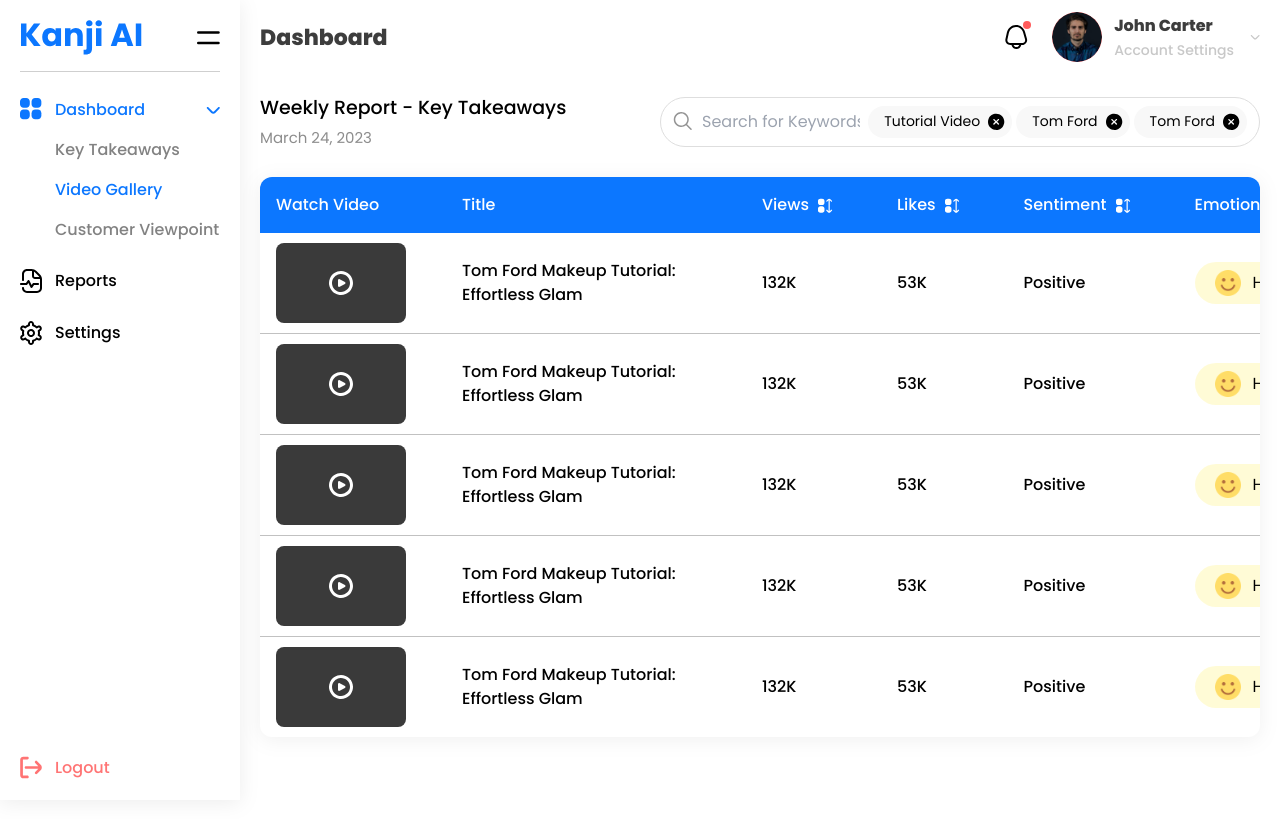
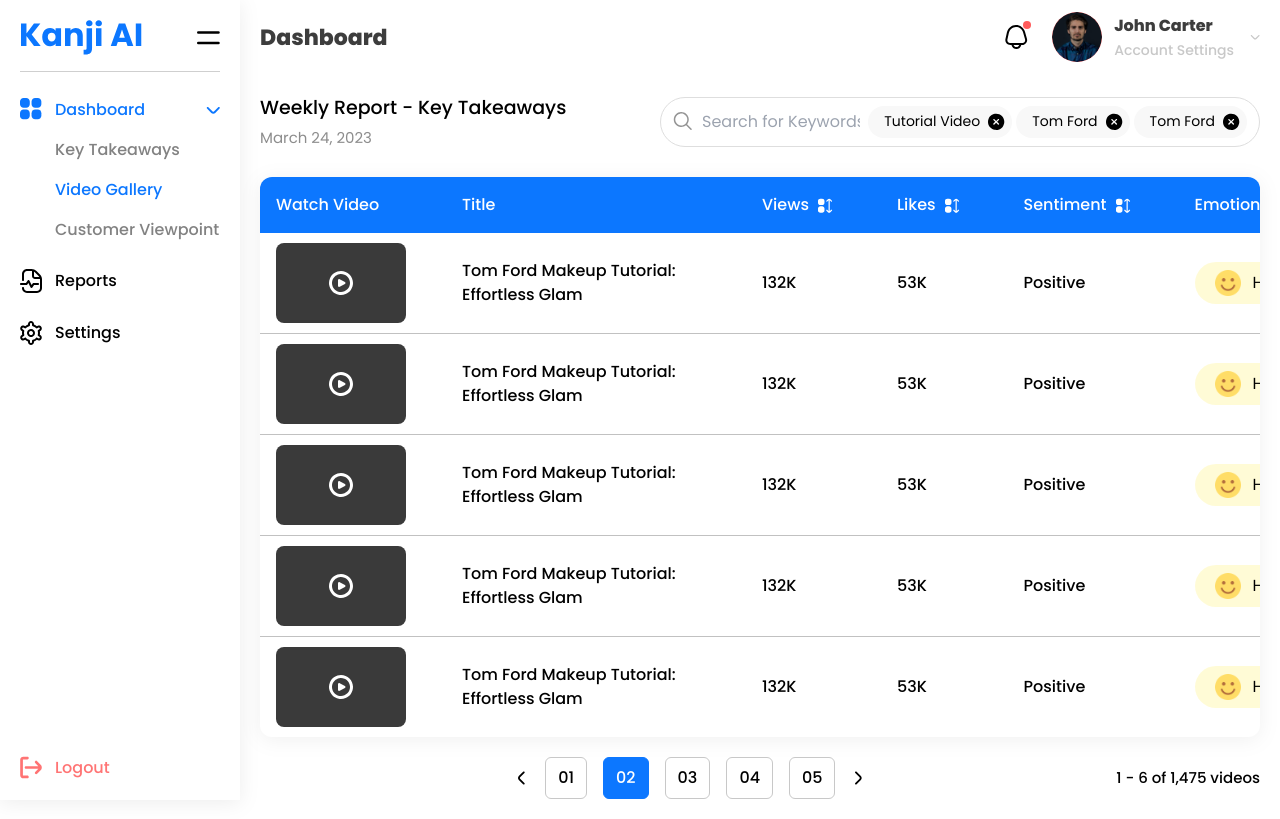
Before and after one commit to sulaimanwebdev/Kanji-AI, a React (Create React App) app: page /dashboard/video-gallery in a window 1280 px wide. Built offline with nearby package versions, Linux system fonts and the light colour scheme.

Commit message:
pagination added

```diff
--- a/src/components/VideoTable.js
+++ b/src/components/VideoTable.js
@@ -489,6 +489,23 @@
     </tbody>
         </table>
       </div>
+
+      <div className="flex items-center justify-center sm:justify-between flex-col-reverse sm:flex-row gap-3 mt-5">
+        <div className="hidden lg3:flex opacity-0 invisible">.</div>
+        <div className="flex items-center justify-center gap-3">
+          <button className="hidden sm3:flex p-2"><svg width="8" height="14" viewBox="0 0 8 14" fill="none" xmlns="http://www.w3.org/2000/svg"><path d="M7.4183 13.266C7.50592 13.1793 7.57548 13.076 7.62295 12.9622C7.67041 12.8484 7.69486 12.7263 7.69486 12.603C7.69486 12.4797 7.67041 12.3576 7.62295 12.2438C7.57548 12.13 7.50592 12.0268 7.4183 11.94L3.1423 7.66602C3.05468 7.57926 2.98513 7.476 2.93766 7.3622C2.89019 7.2484 2.86575 7.12632 2.86575 7.00302C2.86575 6.87971 2.89019 6.75763 2.93766 6.64383C2.98513 6.53003 3.05468 6.42677 3.1423 6.34001L7.4183 2.06602C7.59454 1.89137 7.69418 1.65387 7.6953 1.40576C7.69643 1.15765 7.59895 0.919252 7.4243 0.743015C7.24966 0.566779 7.01215 0.467138 6.76404 0.466013C6.51593 0.464888 6.27754 0.56237 6.1013 0.737015L1.8163 5.02202C1.29175 5.54704 0.997098 6.25885 0.997098 7.00102C0.997098 7.74318 1.29175 8.45499 1.8163 8.98002L6.1013 13.266C6.27617 13.4402 6.51296 13.5381 6.7598 13.5381C7.00664 13.5381 7.24343 13.4402 7.4183 13.266Z" fill="black"/></svg></button>
+          <div className="flex items-center gap-2 sm3:gap-4">
+            <button className="px-3 py-2 font-[500] bg-white rounded-md border-solid border border-[#C8C8C8]">01</button>
+            <button className="px-3 py-2 font-[500] bg-main text-white transition hover:bg-main-hover hover:border-main-hover rounded-md border-solid border border-main">02</button>
+            <button className="px-3 py-2 font-[500] bg-white rounded-md border-solid border border-[#C8C8C8]">03</button>
+            <button className="px-3 py-2 font-[500] bg-white rounded-md border-solid border border-[#C8C8C8]">04</button>
+            <button className="px-3 py-2 font-[500] bg-white rounded-md border-solid border border-[#C8C8C8]">05</button>
+
+          </div>
+          <button className="hidden sm3:flex p-2"><svg width="7" height="14" viewBox="0 0 7 14" fill="none" xmlns="http://www.w3.org/2000/svg"><path d="M0.27611 13.265C0.18861 13.1782 0.119161 13.0749 0.0717683 12.9611C0.0243754 12.8473 -2.47955e-05 12.7253 -2.47955e-05 12.602C-2.47955e-05 12.4787 0.0243754 12.3567 0.0717683 12.2429C0.119161 12.1291 0.18861 12.0258 0.27611 11.939L4.55111 7.66501C4.63861 7.57819 4.70806 7.4749 4.75545 7.36111C4.80284 7.24732 4.82724 7.12528 4.82724 7.00201C4.82724 6.87875 4.80284 6.7567 4.75545 6.64291C4.70806 6.52912 4.63861 6.42583 4.55111 6.33901L0.27611 2.06501C0.0998735 1.8901 0.000338078 1.65234 -0.000599384 1.40405C-0.00153685 1.15575 0.0962 0.917247 0.27111 0.74101C0.44602 0.564774 0.683776 0.465239 0.932075 0.464301C1.18037 0.463363 1.41887 0.5611 1.59511 0.73601L5.87611 5.02101C6.40066 5.54604 6.69531 6.25784 6.69531 7.00001C6.69531 7.74218 6.40066 8.45398 5.87611 8.97901L1.59511 13.265C1.42016 13.4398 1.18294 13.538 0.93561 13.538C0.688276 13.538 0.451062 13.4398 0.27611 13.265Z" fill="black"/></svg></button>
+        </div>
+        <div className="text-[15px] font-[500]">1 - 6 of 1,475 videos</div>
+      </div>
     </>
   );
 };
```
